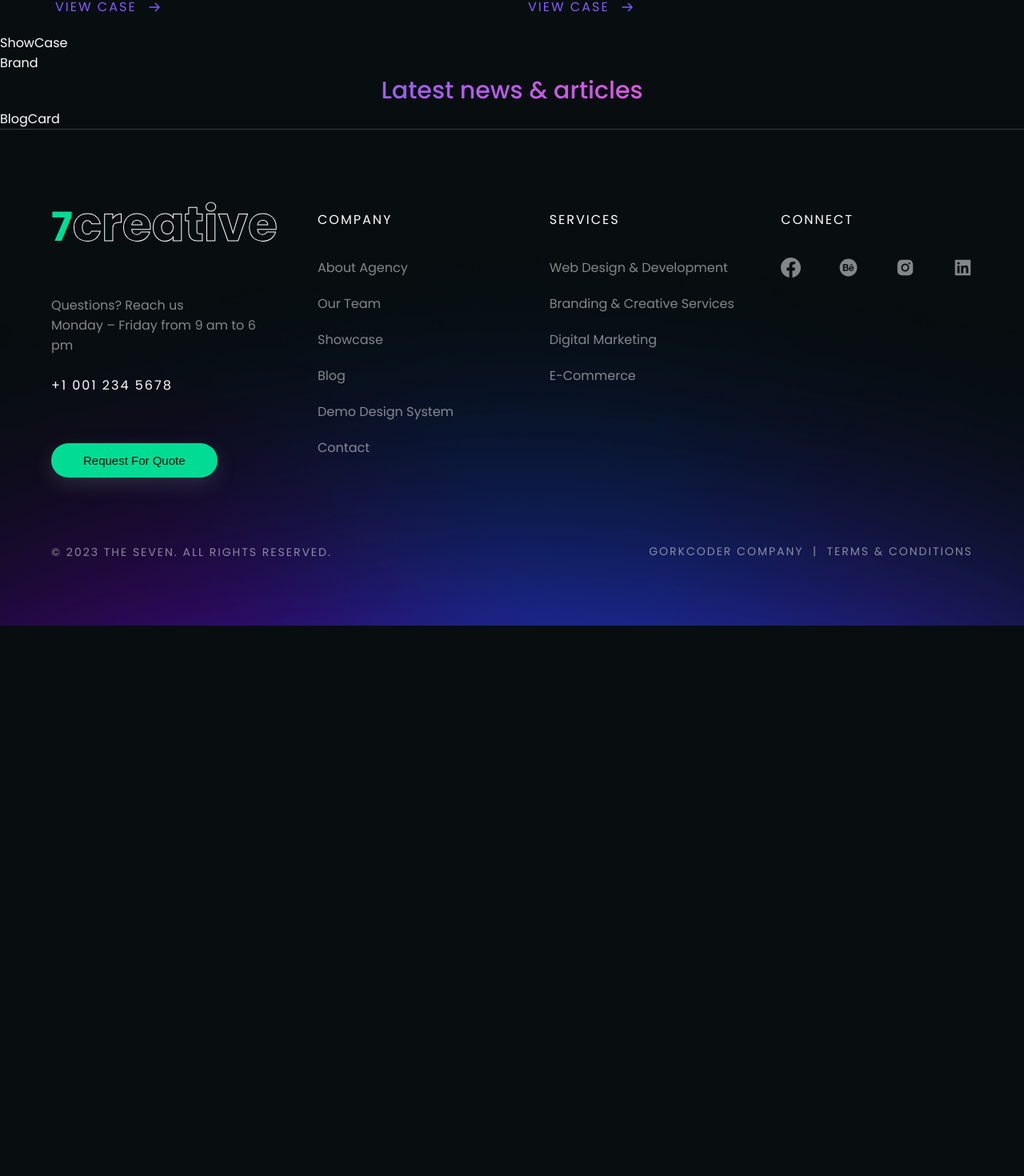
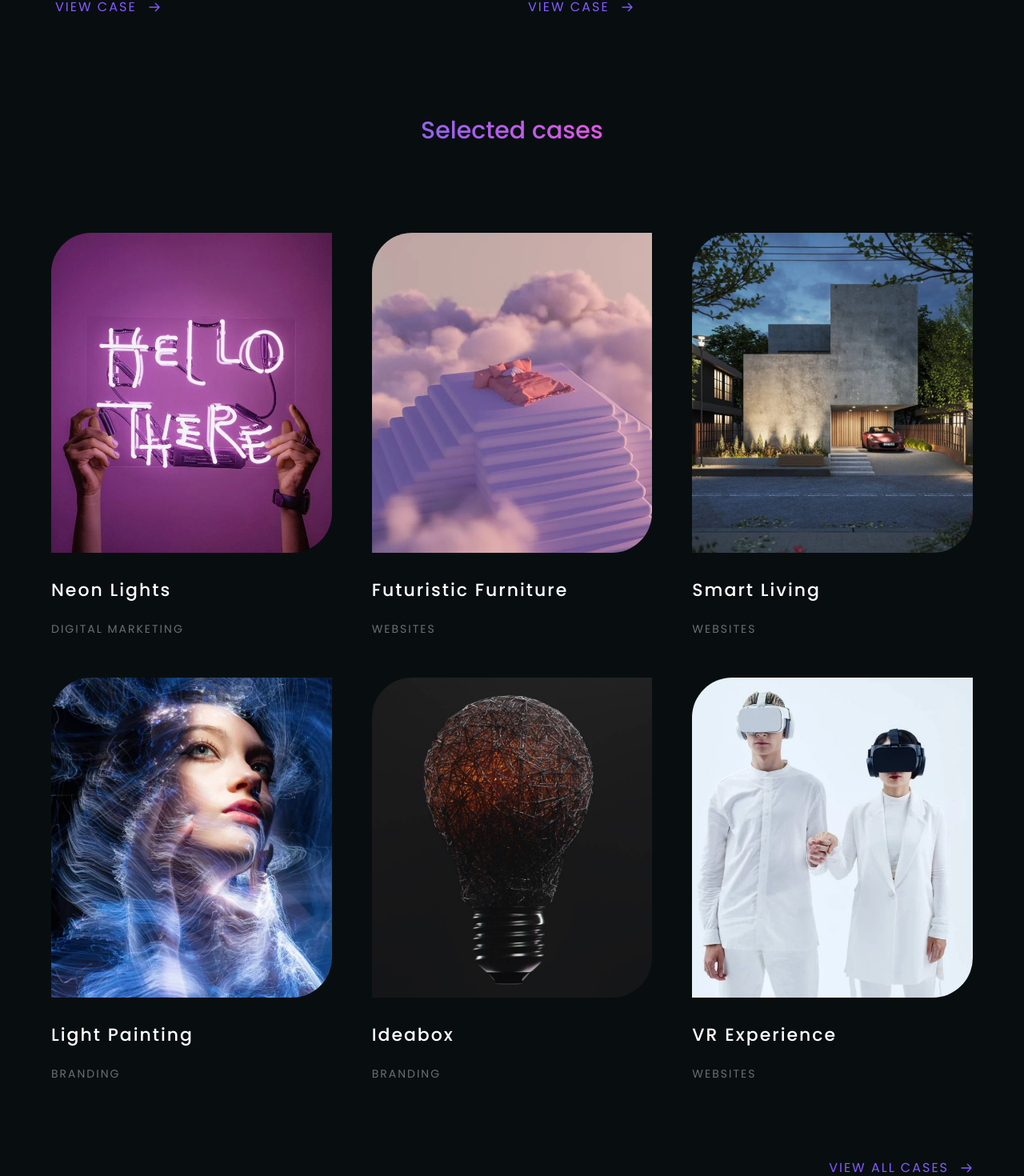
Before and after one commit to mehmetenfa/creative-agency, a Next.js app: page / in a window 1280 px wide. Shown: the part 2852-4322 px from the top of the page at 80% size. Before the commit the page ends 3634 px from the top, so only its background shows below. Built offline with nearby package versions, Linux system fonts and the light colour scheme.

Commit message:
showcaseFile

```diff
--- a/components/ShowCase.jsx
+++ b/components/ShowCase.jsx
@@ -1,9 +1,32 @@
-import React from 'react'
+import React from "react";
+import { Title } from "./common/Title";
+import { showcase } from "@/assets/data/dummydata";
+import { Card } from "./common/Card";
+import Link from "next/link";
+import { HiOutlineArrowRight } from "react-icons/hi";
 
 const ShowCase = () => {
   return (
-    <div>ShowCase</div>
-  )
-}
+    <>
+      <section className="showcase">
+        <div className="container">
+          <div className="heading-title">
+            <Title title="Selected cases" />
+          </div>
+          <div className="hero-content grid-3 py">
+            {showcase.map((item) => (
+              <Card data={item} key={item.id} />
+            ))}
+          </div>
+          <div className="card links">
+            <Link href="/">
+              VIEW ALL CASES <HiOutlineArrowRight className="link-icon" />
+            </Link>
+          </div>
+        </div>
+      </section>
+    </>
+  );
+};
 
-export default ShowCase
+export default ShowCase;
```
